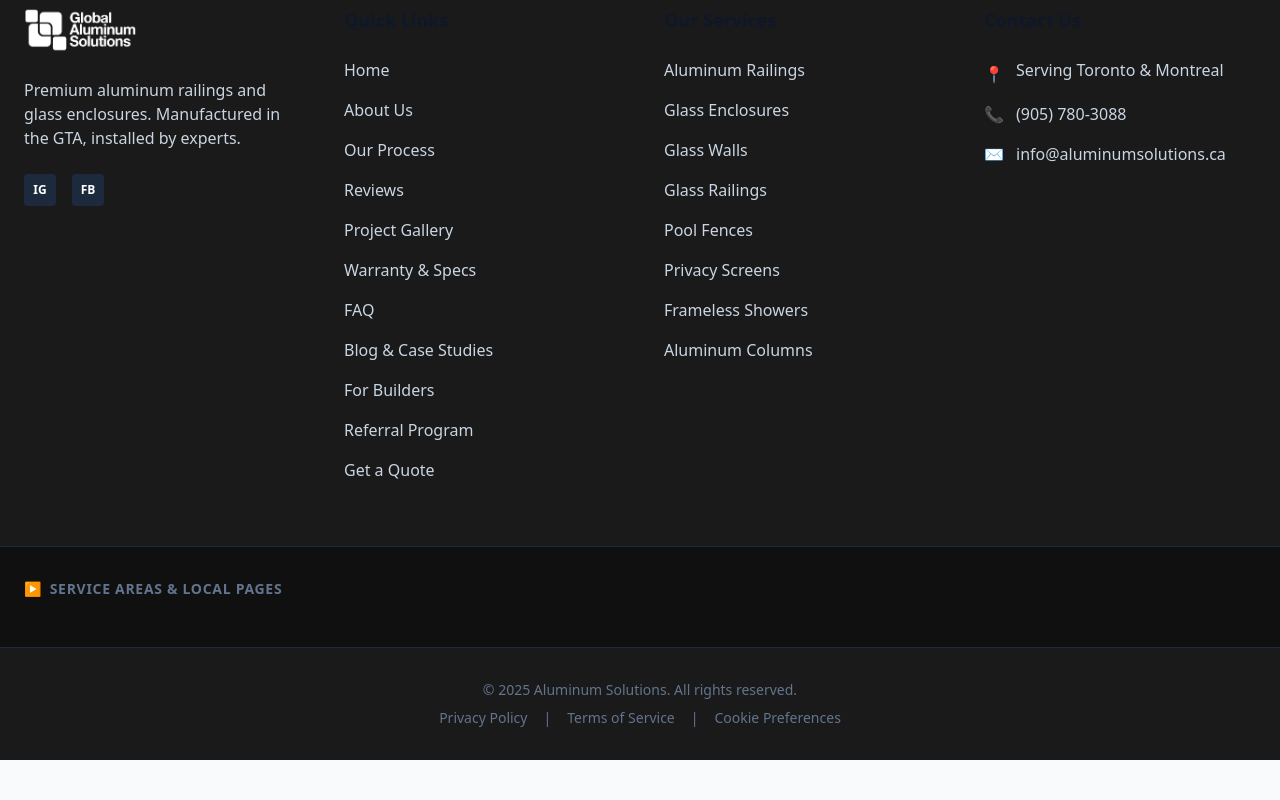
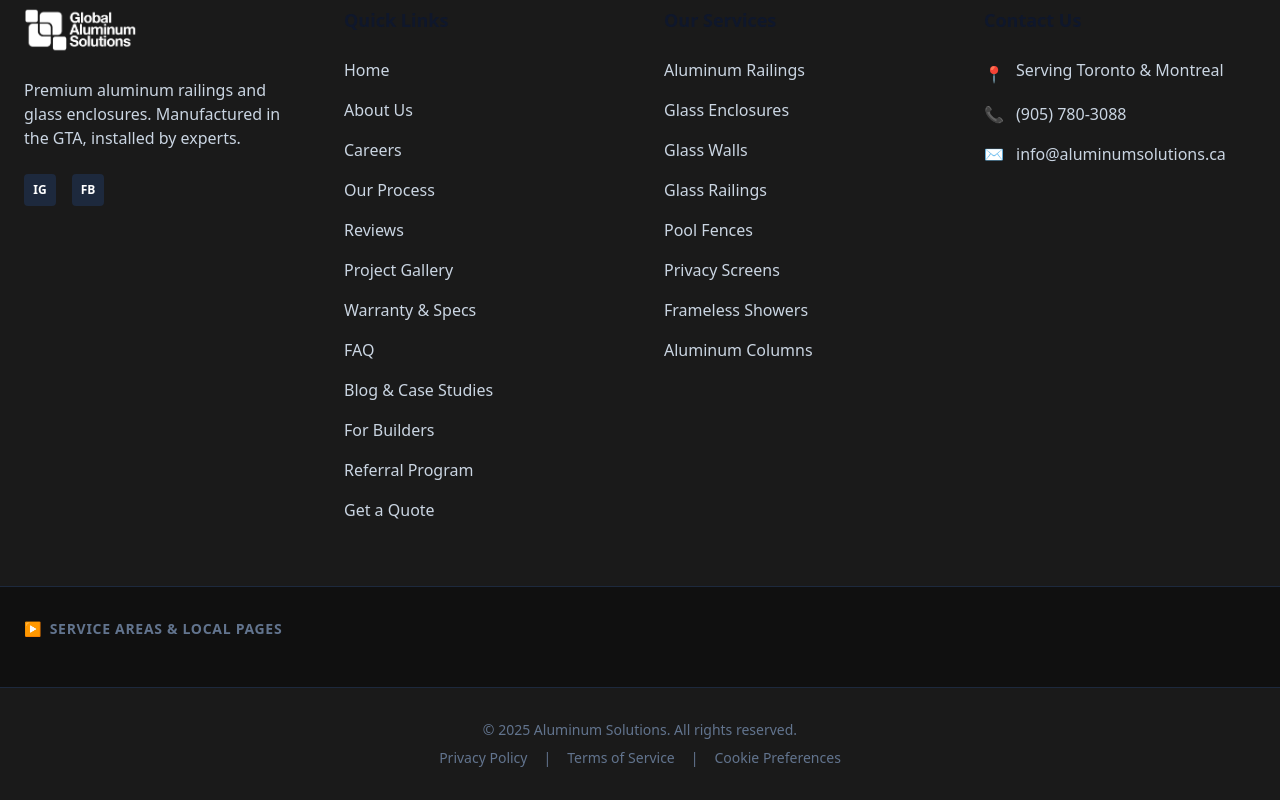
Before and after one commit to dmahoneyfrayze/aluminum-solutions, a Next.js app: page /faq in a window 1280 px wide. Shown: the part 3047-3847 px from the top of the page. Before the commit the page ends 3807 px from the top, so only its background shows below. Built offline with nearby package versions, Linux system fonts and the light colour scheme; a web font is replaced by a local one.

Commit message:
feat: add careers link to footer

```diff
--- a/src/components/layout/Footer.tsx
+++ b/src/components/layout/Footer.tsx
@@ -57,8 +57,9 @@
                         <h3 className="font-bold mb-6 text-lg">Quick Links</h3>
                         <ul className="space-y-4 text-slate-300">
                             <li><Link href="/" className="hover:text-white transition-colors">Home</Link></li>
-                            <li><Link href="/about" className="hover:text-white transition-colors">About Us</Link></li>
-                            <li><Link href="/process" className="hover:text-white transition-colors">Our Process</Link></li>
+                            <li><Link href="/about" className="hover:text-brand-copper transition-colors">About Us</Link></li>
+                            <li><Link href="/careers" className="hover:text-brand-copper transition-colors">Careers</Link></li>
+                            <li><Link href="/process" className="hover:text-brand-copper transition-colors">Our Process</Link></li>
                             <li><Link href="/reviews" className="hover:text-white transition-colors">Reviews</Link></li>
                             <li><Link href="/gallery" className="hover:text-white transition-colors">Project Gallery</Link></li>
                             <li><Link href="/resources" className="hover:text-white transition-colors">Warranty & Specs</Link></li>
```
